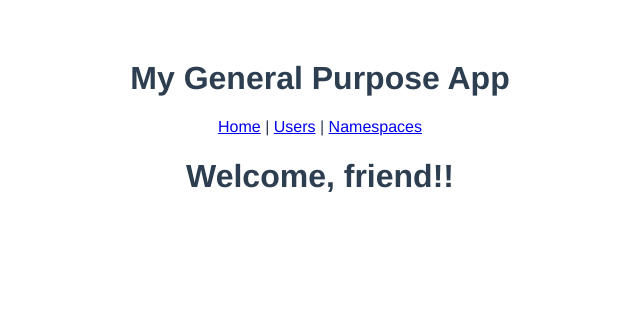
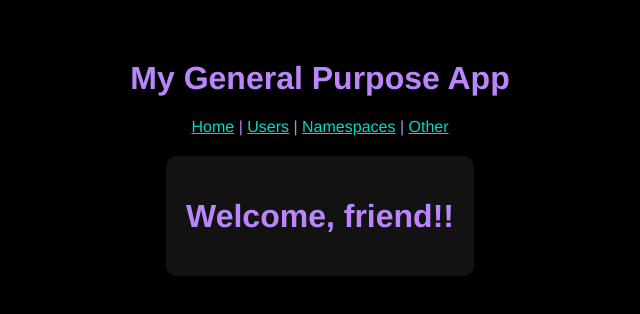
Before and after one commit to coopstools-homebrew/elven-far-seeing-stone, a Vue app: page / in a window 1280 px wide. Shown: the top 314 px of the page, without its empty margins (320-960 px from the left). Built offline with nearby package versions, Linux system fonts and the light colour scheme.

Commit message:
Aestetic changes: converted to dark mode

```diff
--- a/src/App.vue
+++ b/src/App.vue
@@ -1,9 +1,12 @@
 <template>
   <div id="app">
     <h1>My General Purpose App</h1>
-    <router-link to="/">Home</router-link> |
-    <router-link to="/users">Users</router-link> |
-    <router-link to="/ns">Namespaces</router-link>
+    <div class="routes">
+      <router-link to="/">Home</router-link> |
+      <router-link to="/users">Users</router-link> |
+      <router-link to="/ns">Namespaces</router-link> |
+      <router-link to="/h/Boludo">Other</router-link>
+    </div>
     <div class="content">
       <router-view class="view"></router-view>
     </div>
@@ -17,12 +20,30 @@ export default {
 </script>
 
 <style>
+html {
+  color: #bb86fc;
+  background-color: #000000;
+}
+
+.content {
+  background-color: #121212;
+  padding: 20px;
+  margin: 20px;
+  border-radius: 10px;
+  display: inline-block;
+}
+
 #app {
   font-family: Avenir, Helvetica, Arial, sans-serif;
   -webkit-font-smoothing: antialiased;
   -moz-osx-font-smoothing: grayscale;
   text-align: center;
-  color: #2c3e50;
   margin-top: 60px;
 }
+
+/* unvisited link */
+a {
+  color: #03dac6;
+}
+
 </style>
--- a/src/components/Namespaces.vue
+++ b/src/components/Namespaces.vue
@@ -1,9 +1,13 @@
 <template>
   <div class="hello">
     <h3>List of Active Namespaces</h3>
-    <div v-for="namespace in namespaces" :key="namespace.name">
-      {{ namespace.name }}  Age: {{ namespace.age.days }} days and {{ namespace.age.hours }} hours
-    </div>
+    <table>
+      <tr class="namespace" v-for="namespace in namespaces" :key="namespace.name">
+        <td class="ns_name">{{ namespace.name }}</td>
+        <td>{{ namespace.age.days }} days and {{ namespace.age.hours }} hours</td>
+      </tr>
+    </table>
+
   </div>
 </template>
 
@@ -22,5 +26,11 @@ export default {
 </script>
 
 <style scoped>
-
+.ns_name {
+  text-align: left;
+  border-right: 100px;
+}
+.namespace {
+  margin: 10px
+}
 </style>
```
